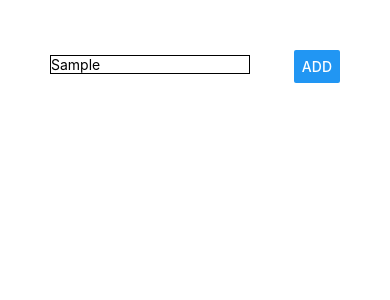
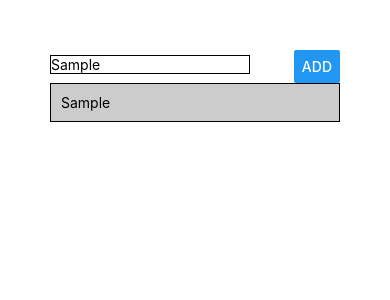
Before and after one commit to mvipe/to-do-app-rn, a React Native app: screen / in a window 390 px wide. Both pictures are taken after typing "Sample" into the empty fields and a click on the button "ADD". Shown: the top 300 px of the page. Built offline with nearby package versions, Linux system fonts and the light colour scheme.

Commit message:
adding scrollview and showing goals in listItems

```diff
--- a/App.js
+++ b/App.js
@@ -1,6 +1,6 @@
 import { StatusBar } from 'expo-status-bar';
 import React,{useState} from 'react';
-import { Button, StyleSheet, Text, TextInput, View } from 'react-native';
+import { Button, StyleSheet, Text, TextInput, View,ScrollView } from 'react-native';
 
 export default function App() {
 const [enteredGoal,setEnteredGoal]=useState('');
@@ -20,10 +20,17 @@ const addGoalHandler=()=>{
         <Button title="ADD" onPress={addGoalHandler}/>
       </View>
 
-      <View>
+      <ScrollView>
+        {
+          courseGoals.map(
+            (goal=>{
+              return <View style={styles.listItem} key={Math.random}><Text >{goal}</Text></View>
+            })
+          )
+        }
 
+</ScrollView>
       </View>
-    </View>
   );
 }
 
@@ -31,5 +38,12 @@ const styles = StyleSheet.create({
   screen:{padding:50},
   inputContainer:{flexDirection:'row',justifyContent:'space-between',alignItems:'center'},
   input:{borderColor:'black',borderWidth:1,marginBottom:5,width:200},
+  listItem:{
+    padding:10,
+    backgroundColor:'#ccc',
+    borderColor:'black',
+    borderWidth:1,
+    marginBottom:4
+  }
 
 });
```
